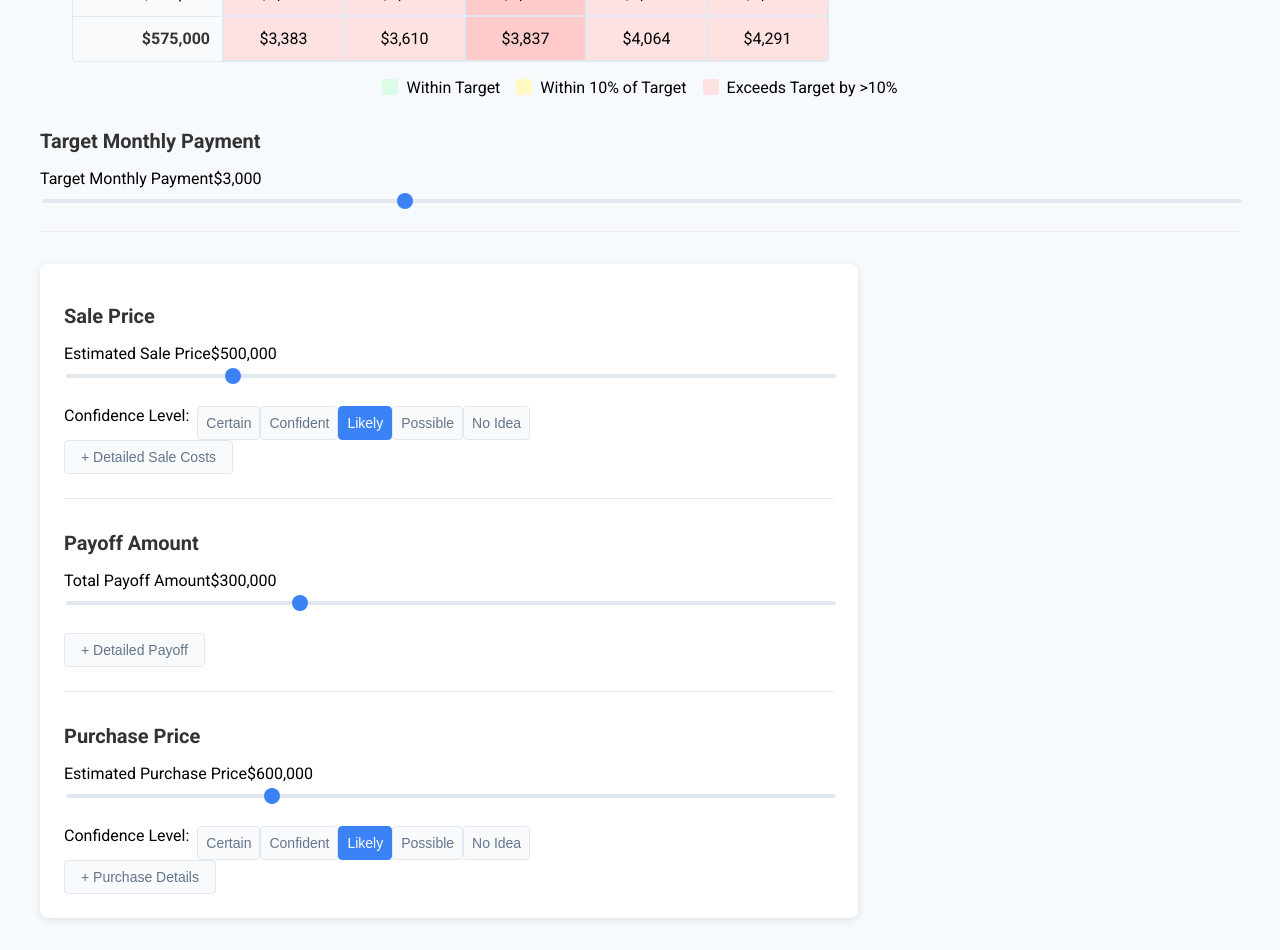
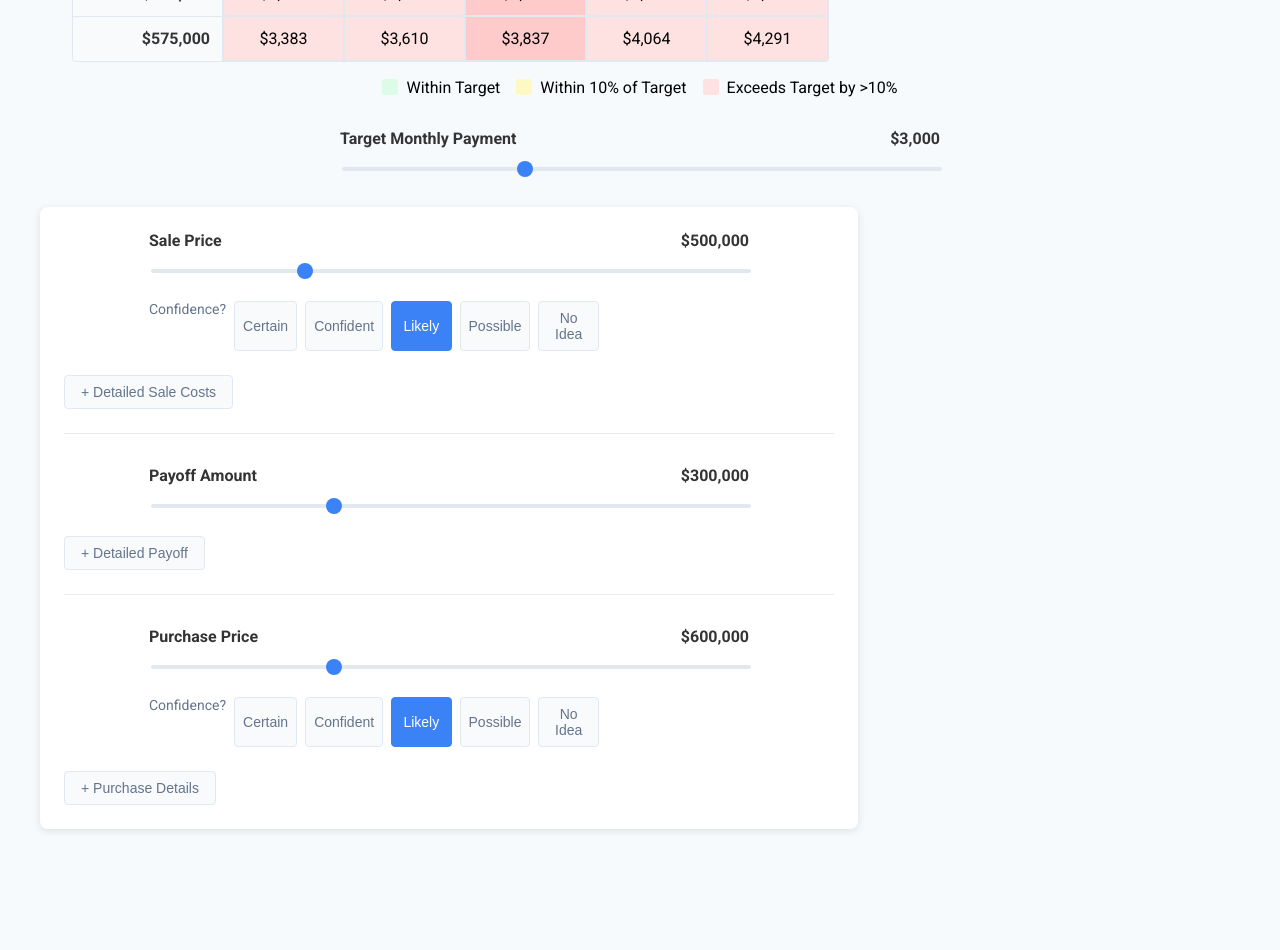
Before and after one commit to trentschade/buy-sell_fullstack_3_next, a Next.js app: page /unified-calculator in a window 1280 px wide. Shown: the part 480-1430 px from the top of the page. After the commit the page ends 1341 px from the top, so only its background shows below. Built offline with nearby package versions, Linux system fonts and the light colour scheme.

Commit message:
Update to formatting

```diff
--- a/components/calculator/PayoffSection.js
+++ b/components/calculator/PayoffSection.js
@@ -1,5 +1,6 @@
 import React from 'react';
 import styles from '../../styles/UnifiedCalculator.module.css';
+import { formatCurrency } from '../../utils/formatters';
 import Slider from '../ui/Slider';
 import ExpandableSection from '../ui/ExpandableSection';
 
@@ -22,17 +23,21 @@ const PayoffSection = ({
 }) => {
   return (
     <div className={styles.sliderSection}>
-      <h2>Payoff Amount</h2>
-      <Slider
-        label="Total Payoff Amount"
-        value={mainSliders.payoff.value}
-        min={0}
-        max={1000000}
-        step={10000}
-        onChange={(e) => onMainSliderChange('payoff', e.target.value)}
-        disabled={mainSliders.payoff.expanded}
-        infoText={mainSliders.payoff.expanded ? "Total is calculated from the detailed payoff components below" : null}
-      />
+      <div className={styles.sliderGroup}>
+        <div className={styles.sliderLabel}>
+          <span>Payoff Amount</span>
+          <span className={styles.sliderValue}>{formatCurrency(mainSliders.payoff.value)}</span>
+        </div>
+        <input
+          type="range"
+          min="0"
+          max="1000000"
+          step="10000"
+          value={mainSliders.payoff.value}
+          onChange={(e) => onMainSliderChange('payoff', Number(e.target.value))}
+          className={styles.slider}
+        />
+      </div>
 
       <ExpandableSection
         title="Detailed Payoff"
--- a/components/calculator/PurchaseSection.js
+++ b/components/calculator/PurchaseSection.js
@@ -1,5 +1,6 @@
 import React from 'react';
 import styles from '../../styles/UnifiedCalculator.module.css';
+import { formatCurrency } from '../../utils/formatters';
 import Slider from '../ui/Slider';
 import ConfidenceSelector from '../ui/ConfidenceSelector';
 import ExpandableSection from '../ui/ExpandableSection';
@@ -27,15 +28,21 @@ const PurchaseSection = ({
 }) => {
   return (
     <div className={styles.sliderSection}>
-      <h2>Purchase Price</h2>
-      <Slider
-        label="Estimated Purchase Price"
-        value={mainSliders.purchase.value}
-        min={100000}
-        max={2000000}
-        step={10000}
-        onChange={(e) => onMainSliderChange('purchase', e.target.value)}
-      />
+      <div className={styles.sliderGroup}>
+        <div className={styles.sliderLabel}>
+          <span>Purchase Price</span>
+          <span className={styles.sliderValue}>{formatCurrency(mainSliders.purchase.value)}</span>
+        </div>
+        <input
+          type="range"
+          min="0"
+          max="2000000"
+          step="10000"
+          value={mainSliders.purchase.value}
+          onChange={(e) => onMainSliderChange('purchase', Number(e.target.value))}
+          className={styles.slider}
+        />
+      </div>
 
       <ConfidenceSelector
         confidenceLevels={confidenceLevels}
--- a/components/calculator/SaleSection.js
+++ b/components/calculator/SaleSection.js
@@ -1,5 +1,6 @@
 import React from 'react';
 import styles from '../../styles/UnifiedCalculator.module.css';
+import { formatCurrency } from '../../utils/formatters';
 import Slider from '../ui/Slider';
 import ConfidenceSelector from '../ui/ConfidenceSelector';
 import ExpandableSection from '../ui/ExpandableSection';
@@ -27,15 +28,21 @@ const SaleSection = ({
 }) => {
   return (
     <div className={styles.sliderSection}>
-      <h2>Sale Price</h2>
-      <Slider
-        label="Estimated Sale Price"
-        value={mainSliders.sale.value}
-        min={100000}
-        max={2000000}
-        step={10000}
-        onChange={(e) => onMainSliderChange('sale', e.target.value)}
-      />
+      <div className={styles.sliderGroup}>
+        <div className={styles.sliderLabel}>
+          <span>Sale Price</span>
+          <span className={styles.sliderValue}>{formatCurrency(mainSliders.sale.value)}</span>
+        </div>
+        <input
+          type="range"
+          min="0"
+          max="2000000"
+          step="10000"
+          value={mainSliders.sale.value}
+          onChange={(e) => onMainSliderChange('sale', Number(e.target.value))}
+          className={styles.slider}
+        />
+      </div>
 
       <ConfidenceSelector
         confidenceLevels={confidenceLevels}
@@ -129,7 +136,7 @@ const SaleSection = ({
           max={5000}
           step={100}
           onChange={(e) => onDetailChange('sale', 'marketingCosts', e.target.value)}
-            />
+        />
       </ExpandableSection>
     </div>
   );
--- a/components/calculator/TargetPaymentSection.js
+++ b/components/calculator/TargetPaymentSection.js
@@ -1,38 +1,36 @@
-import React, { useState } from 'react';
+import React from 'react';
 import styles from '../../styles/UnifiedCalculator.module.css';
-import Slider from '../ui/Slider';
-import ExpandableSection from '../ui/ExpandableSection';
+import { formatCurrency } from '../../utils/formatters';
 
 /**
- * Target payment section component for setting the target monthly payment
+ * TargetPaymentSection component
+ * Allows users to set their target monthly payment
  * @param {Object} props - Component properties
- * @param {number} props.targetMonthlyPayment - Target monthly payment value
- * @param {Function} props.onTargetPaymentChange - Function to handle target payment changes
- * @param {Object} props.targetPaymentDetails - Object containing target payment details
+ * @param {number} props.targetMonthlyPayment - Current target monthly payment
+ * @param {Function} props.onTargetPaymentChange - Handler for target payment changes
  * @returns {JSX.Element} - Target payment section component
  */
 const TargetPaymentSection = ({
-  targetMonthlyPayment,
-  onTargetPaymentChange,
-  targetPaymentDetails = {
-    targetMortgage: 2000,
-    targetPropertyTax: 500,
-    targetInsurance: 100,
-    targetHOA: 300
-  },
+  targetMonthlyPayment = 3000,
+  onTargetPaymentChange = () => {}
 }) => {
-
   return (
-    <div className={styles.sliderSection}>
-      <h2>Target Monthly Payment</h2>
-      <Slider
-        label="Target Monthly Payment"
-        value={targetMonthlyPayment}
-        min={0}
-        max={10000}
-        step={100}
-        onChange={onTargetPaymentChange}
-      />
+    <div className={styles.targetPaymentSection}>
+      <div className={styles.sliderGroup}>
+        <div className={styles.sliderLabel}>
+          <span>Target Monthly Payment</span>
+          <span className={styles.sliderValue}>{formatCurrency(targetMonthlyPayment)}</span>
+        </div>
+        <input
+          type="range"
+          min="0"
+          max="10000"
+          step="100"
+          value={targetMonthlyPayment}
+          onChange={(e) => onTargetPaymentChange(Number(e.target.value))}
+          className={styles.slider}
+        />
+      </div>
     </div>
   );
 };
--- a/components/ui/ConfidenceSelector.js
+++ b/components/ui/ConfidenceSelector.js
@@ -12,7 +12,7 @@ import styles from '../../styles/UnifiedCalculator.module.css';
 const ConfidenceSelector = ({ confidenceLevels, activeLevel, onChange }) => {
   return (
     <div className={styles.confidenceSelector}>
-      <span>Confidence Level:</span>
+      <span className={styles.confidenceLabel}>Confidence?</span>
       <div className={styles.confidenceButtons}>
         {Object.keys(confidenceLevels).map(level => (
           <button
--- a/components/ui/Slider.js
+++ b/components/ui/Slider.js
@@ -36,7 +36,7 @@ const Slider = ({
 
   return (
     <div className={styles.sliderGroup}>
-      <label>
+      <label className={styles.sliderLabel}>
         <span>{label}</span>
         <span>{formattedValue}</span>
       </label>
--- a/styles/OriginalUnifiedCalculator.module.css
+++ b/styles/OriginalUnifiedCalculator.module.css
@@ -218,6 +218,8 @@
 
   /* Confidence Selector */
   .confidenceSelector {
+    display: flex;
+    align-items: center;
     margin-bottom: 1.5rem;
   }
 
--- a/styles/UnifiedCalculator.module.css
+++ b/styles/UnifiedCalculator.module.css
@@ -60,10 +60,9 @@
 
 .sliderGroup {
   margin-bottom: 1.5rem;
-}
-
-.sliderGroup:last-child {
-  margin-bottom: 0;
+  max-width: 600px;
+  margin-left: auto;
+  margin-right: auto;
 }
 
 .sliderLabel {
@@ -73,13 +72,13 @@
   margin-bottom: 0.5rem;
 }
 
-.sliderLabel span {
-  font-size: 0.875rem;
-  color: #666;
+.sliderLabel span:first-child {
+  font-weight: 600;
+  color: #333;
 }
 
 .sliderValue {
-  font-weight: 500;
+  font-weight: 600;
   color: #333;
 }
 
@@ -145,7 +144,24 @@
   transform: rotate(180deg);
 }
 
+.confidenceButtons {
+  display: flex;
+  gap: 0.5rem;
+}
+
+
+.confidenceLabel {
+  display: block;
+  margin-bottom: 0.5rem;
+  font-size: 0.875rem;
+  color: #64748b;
+}
+
 .confidenceSelector {
+  max-width: 600px;
+  margin-left: auto;
+  margin-right: auto;
+  margin-bottom: 1.5rem;
   display: flex;
   gap: 0.5rem;
   margin-top: 1rem;
```
